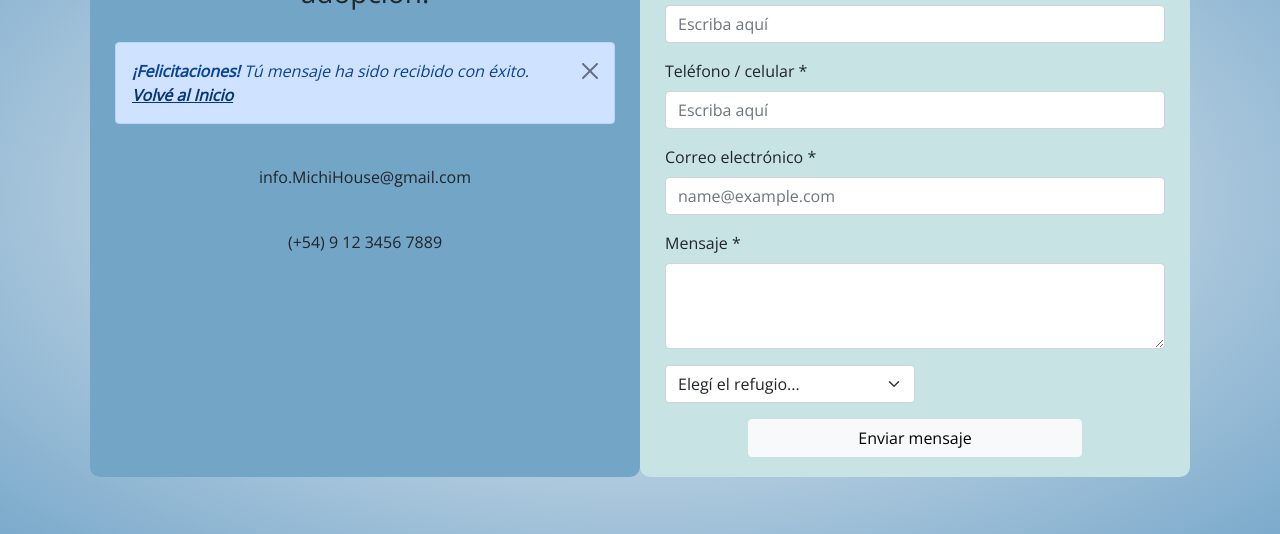
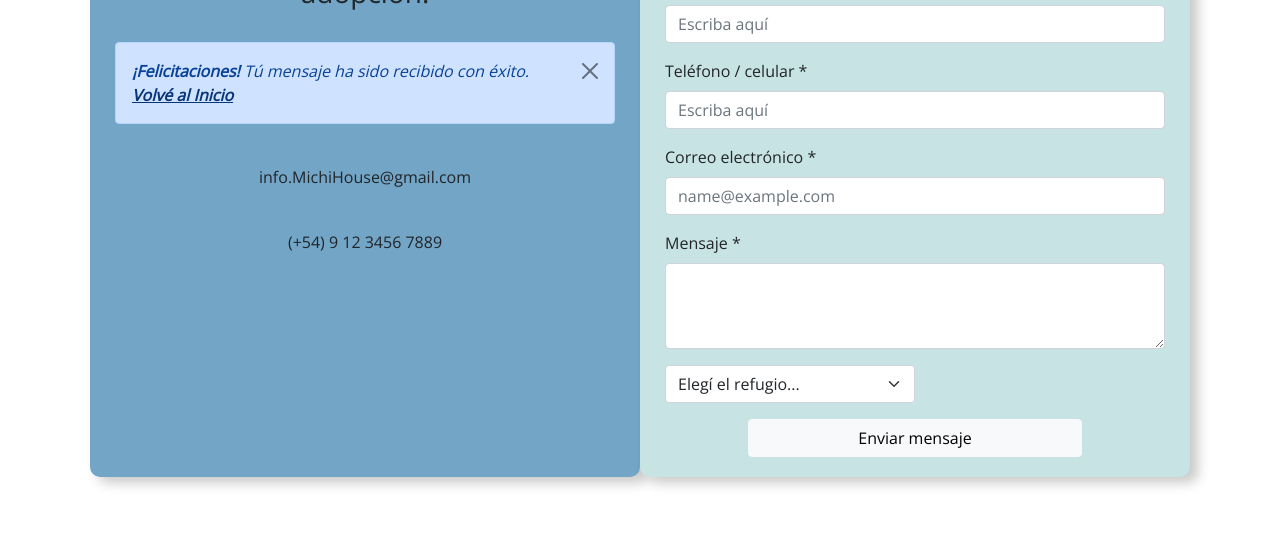
Before and after one commit to miru-porto/mi_repositorio, a website: page recibido.html in a window 1280 px wide. Shown: the part 199-733 px from the top of the page. Drawn offline with nearby package versions, Linux system fonts and the light colour scheme.

Commit message:
toque final

```diff
--- a/scss/_formulario.scss
+++ b/scss/_formulario.scss
@@ -1,7 +1,6 @@
 /*clases excluisvas de formulario.html y recibido.html*/
 
 .seccion10 {
-    background-image: radial-gradient(whitesmoke, #7baacc);
     display: flex;
     flex-flow: row wrap;
     justify-content: center;
@@ -19,6 +18,9 @@
         width: 550px;
         padding: 25px;
         border-radius: 10px;
+        -webkit-box-shadow: 8px 6px 12px 0px rgba(50, 50, 48, 0.26);
+        -moz-box-shadow: 8px 6px 12px 0px rgba(50, 50, 48, 0.26);
+        box-shadow: 8px 6px 12px 0px rgba(50, 50, 48, 0.26);
         .seccion10__titulo {
             text-align: center;
             font-size: 28px;
@@ -37,6 +39,9 @@
             border-radius: 10px;
             width: 550px;
             height: 560px;
+            -webkit-box-shadow: 8px 6px 12px 0px rgba(50, 50, 48, 0.26);
+            -moz-box-shadow: 8px 6px 12px 0px rgba(50, 50, 48, 0.26);
+            box-shadow: 8px 6px 12px 0px rgba(50, 50, 48, 0.26);
         }
     }
     @media only screen and (min-width: 480px) {
--- a/scss/estilos.scss
+++ b/scss/estilos.scss
@@ -159,24 +159,20 @@ body {
             background-color: $color-fondo;
 
         }
-        /*el transition está expresado en el primer media de 320px, por lo tanto, sería innecesario colocarlo por segunda vez aqui*/
         .contenedor__gato2 {
             grid-area: gato2;
             background-color: $color-fondo;
 
         }
-        /*el transition está expresado en el primer media de 320px, por lo tanto, sería innecesario colocarlo por segunda vez aqui*/
         .contenedor__gato3 {
             grid-area: gato3;
             background-color: $color-fondo;
 
         }
-        /*el transition está expresado en el primer media de 320px, por lo tanto, sería innecesario colocarlo por segunda vez aqui*/
         .contenedor__gato4 {
             grid-area: gato4;
             background-color: $color-fondo;
         }
-        /*el transition está expresado en el primer media de 320px, por lo tanto, sería innecesario colocarlo por segunda vez aqui*/
         .contenedor__btnvermas {
             grid-area: btnvermas;
         }
```
Also changed, not shown: css/estilos.css.
